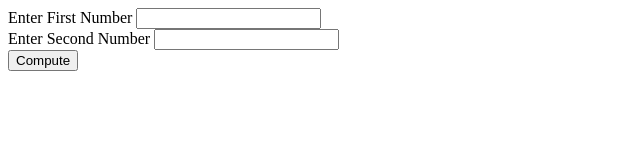
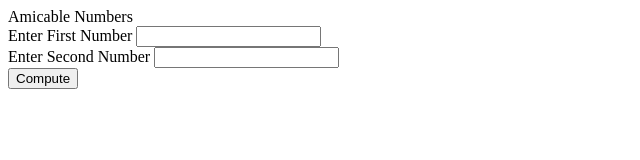
Before and after one commit to Jaysonpit/COMP20_HW6, a plain HTML site: page index.html in a window 1280 px wide. Shown: the whole page, without its empty margins (0-640 px from the left). Drawn offline with Linux system fonts and the light colour scheme.

Commit message:
Update index.html

```diff
--- a/index.html
+++ b/index.html
@@ -6,6 +6,7 @@
 
     </head>
     <body>
+        <header> Amicable Numbers </header>
         <form>
             Enter First Number <input name="num1" id="num1" type="text"><br>
             Enter Second Number <input name="num2" id="num2" type="text"><br>
```
